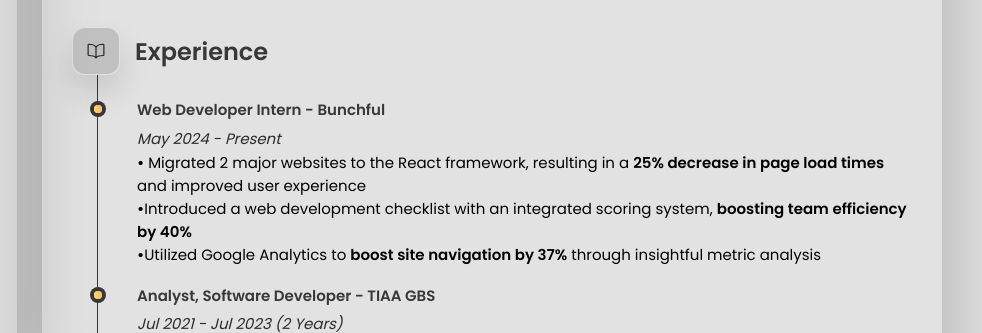
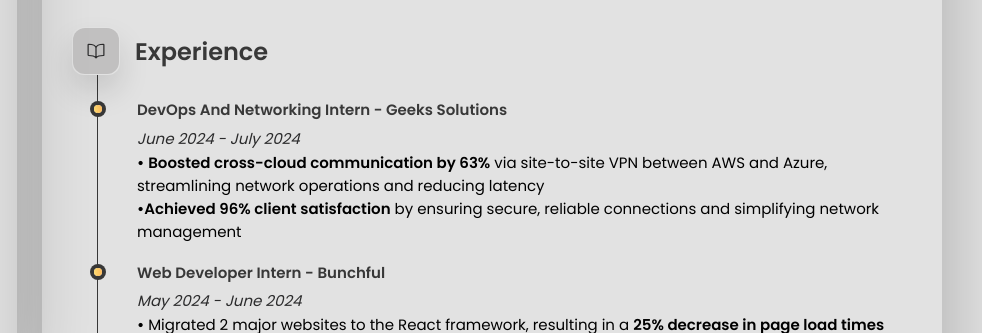
Before and after one commit to harsi15/HarsimranSinghDhillon, a plain HTML site: page index.html in a window 1280 px wide. Both pictures are taken after a click on the button "Resume". Shown: the part 433-766 px from the top of the page, 298-1280 px from the left. Drawn offline with nearby package versions, Linux system fonts and the light colour scheme.

Commit message:
Updating the portfolio

```diff
--- a/index.html
+++ b/index.html
@@ -366,9 +366,28 @@
 
             <li class="timeline-item">
 
+              <h4 class="h4 timeline-item-title">DevOps and Networking Intern - Geeks Solutions</h4>
+
+              <span><i>June 2024 - July 2024</i></span>
+
+              <p class="timeline-text">
+                <ul>
+                <li>
+                  <b>•</b> <b>Boosted cross-cloud communication by 63%</b> via site-to-site VPN between AWS and Azure, streamlining network operations and reducing latency
+                </li>
+                <li>
+                  <b>•</b><b>Achieved 96% client satisfaction</b> by ensuring secure, reliable connections and simplifying network management
+                </li>
+              </ul>
+              </p>
+
+            </li>
+
+            <li class="timeline-item">
+
               <h4 class="h4 timeline-item-title">Web Developer Intern - Bunchful</h4>
 
-              <span><i>May 2024 - Present</i></span>
+              <span><i>May 2024 - June 2024</i></span>
 
               <p class="timeline-text">
                 <ul>
```
Also changed, not shown: 1 other file.
